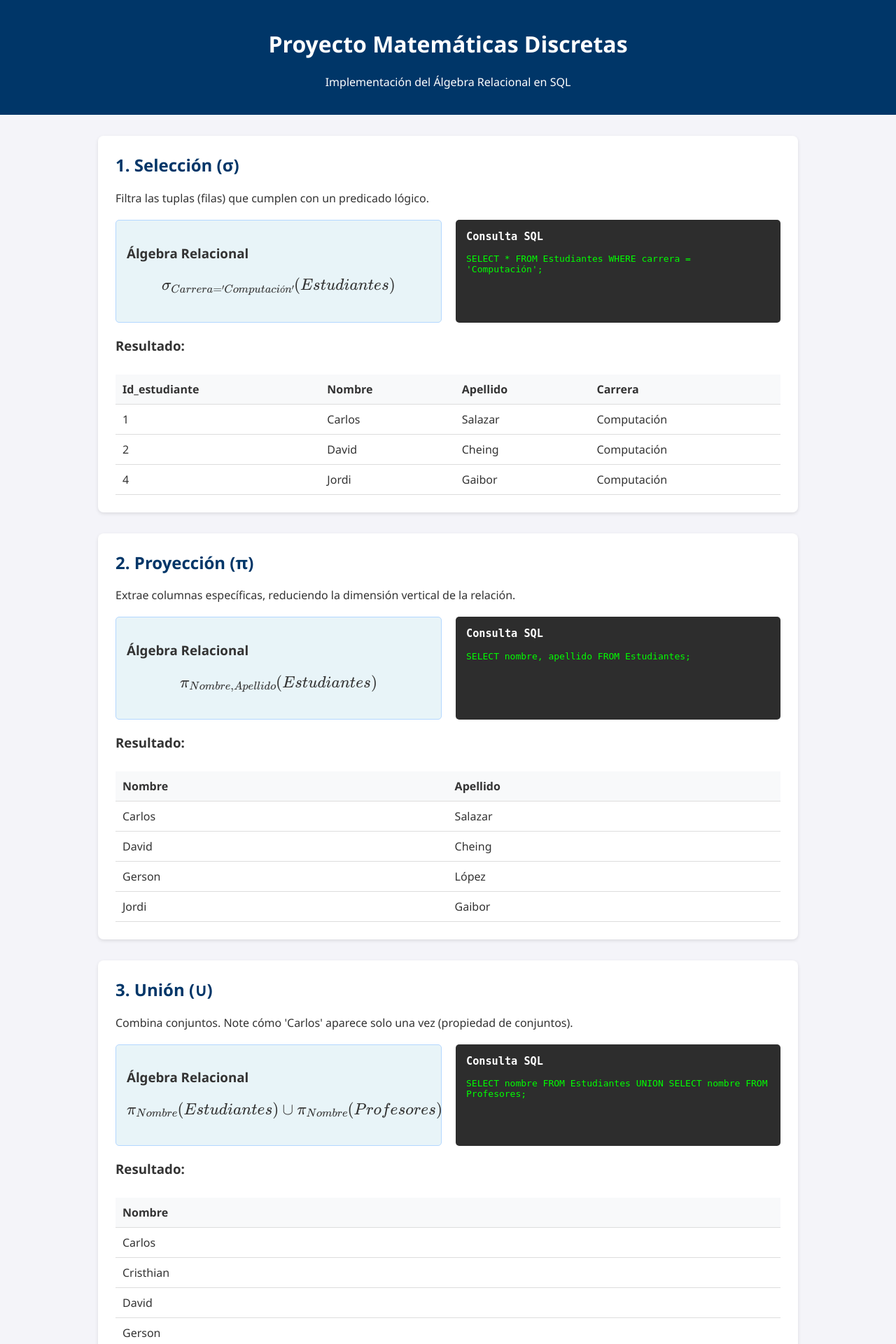
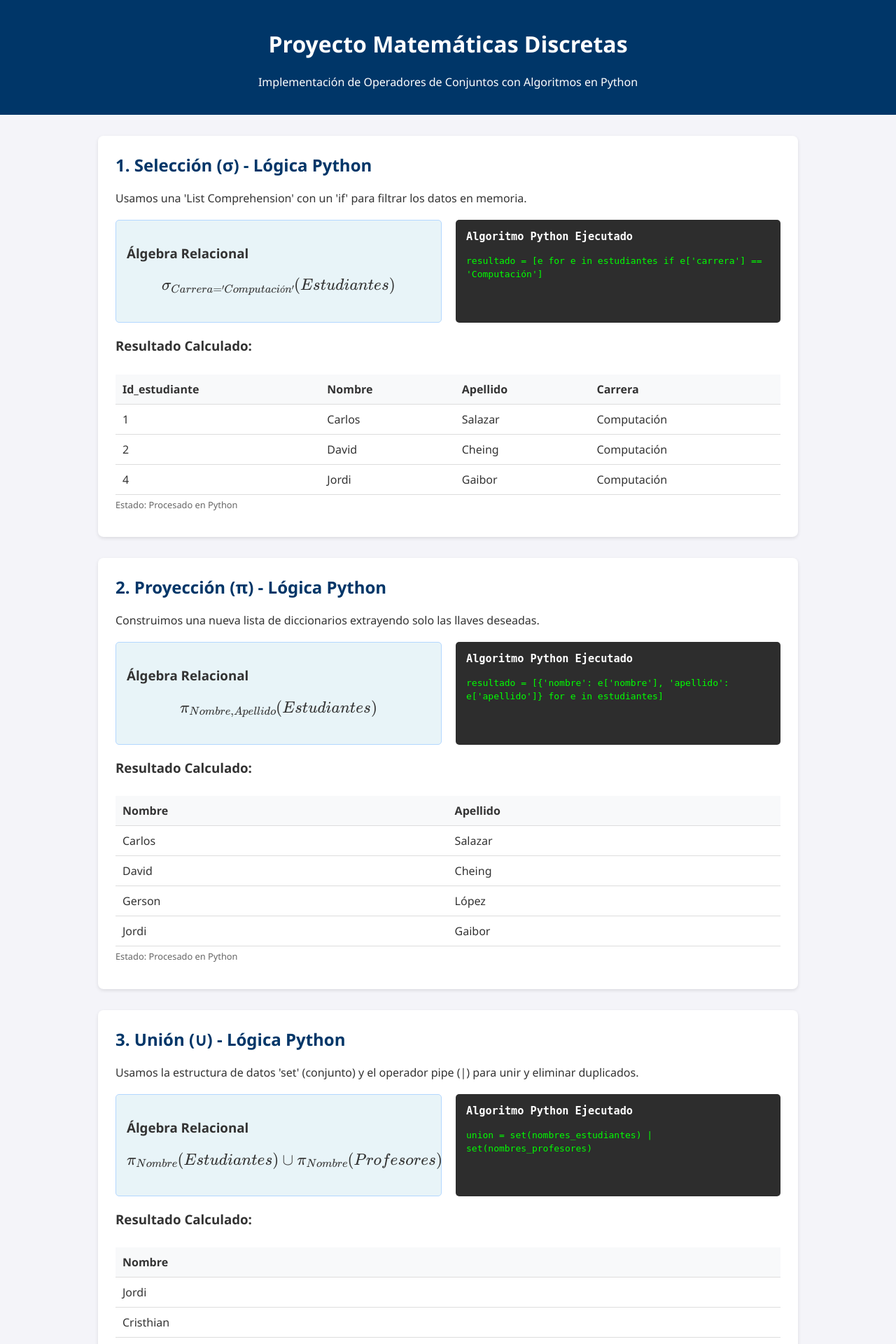
Before and after one commit to Apwlp/Proyecto-Discretas, a Flask app: page / in a window 1280 px wide. Shown: the top 1920 px of the page at 70% size. Run offline with Flask 3, Linux system fonts and the light colour scheme; data comes from the database, SQL or seed files in the repository.

Commit message:
Creacion branch desarollo

```diff
--- a/app.py
+++ b/app.py
@@ -5,91 +5,126 @@ app = Flask(__name__)
 
 def get_db_connection():
     conn = sqlite3.connect('database.db')
-    conn.row_factory = sqlite3.Row
+    conn.row_factory = sqlite3.Row # Esto convierte las filas en objetos similares a diccionarios
     return conn
 
 @app.route('/')
 def index():
     conn = get_db_connection()
 
-    # --- PARTE 1: LAS DEMOSTRACIONES (Álgebra vs SQL) ---
+    # ---------------------------------------------------------
+    # PASO 1: TRAER LOS DATOS CRUDOS A LA MEMORIA RAM (Python)
+    # ---------------------------------------------------------
+    # En lugar de pedirle a SQL que procese, traemos las tablas enteras.
+
+    # Convertimos a lista de diccionarios reales para manipularlos en Python
+    estudiantes = [dict(row) for row in conn.execute("SELECT * FROM Estudiantes").fetchall()]
+    materias    = [dict(row) for row in conn.execute("SELECT * FROM Materias").fetchall()]
+    profesores  = [dict(row) for row in conn.execute("SELECT * FROM Profesores").fetchall()]
+    inscripciones = [dict(row) for row in conn.execute("SELECT * FROM Inscripciones").fetchall()]
+
+    conn.close() # Cerramos la conexión. A partir de aquí, todo es Python puro.
+
+    # ---------------------------------------------------------
+    # PASO 2: APLICAR ÁLGEBRA RELACIONAL CON ALGORITMOS PYTHON
+    # ---------------------------------------------------------
+
+    # 1. SELECCIÓN (σ): Filtrar filas
+    # Algoritmo: List Comprehension con condicional (if)
+    resultado_seleccion = [e for e in estudiantes if e['carrera'] == 'Computación']
+
+    # 2. PROYECCIÓN (π): Recortar columnas
+    # Algoritmo: Crear nuevos diccionarios solo con las llaves deseadas
+    resultado_proyeccion = [{'nombre': e['nombre'], 'apellido': e['apellido']} for e in estudiantes]
+
+    # 3. UNIÓN (∪): Sumar conjuntos sin duplicados
+    # Algoritmo: Usar 'set' de Python para eliminar duplicados automáticamente
+    nombres_est = {e['nombre'] for e in estudiantes} # Set de nombres estudiantes
+    nombres_prof = {p['nombre'] for p in profesores} # Set de nombres profesores
+    conjunto_union = nombres_est | nombres_prof      # Operador | es Unión en Python
+    # Formateamos para la tabla HTML
+    resultado_union = [{'nombre': nombre} for nombre in conjunto_union]
+
+    # 4. DIFERENCIA (-): Elementos en A pero no en B
+    # Algoritmo: Filtrar listas y restar sets
+    ids_en_discretas = {i['id_estudiante'] for i in inscripciones if i['codigo_materia'] == 'MAT001'}
+    ids_en_calculo   = {i['id_estudiante'] for i in inscripciones if i['codigo_materia'] == 'MAT002'}
+    conjunto_diferencia = ids_en_discretas - ids_en_calculo # Operador - es Diferencia en Python
+    # Formateamos
+    resultado_diferencia = [{'id_estudiante': id_est} for id_est in conjunto_diferencia]
+
+    # 5. PRODUCTO CARTESIANO (×): Combinar todos con todos
+    # Algoritmo: Bucles anidados (Nested Loops)
+    resultado_cartesiano = []
+    for est in estudiantes:
+        for mat in materias:
+            # Combinamos atributos de ambos
+            fila_combinada = {'nombre': est['nombre'], 'nombre_materia': mat['nombre_materia']}
+            resultado_cartesiano.append(fila_combinada)
+    # Recortamos a 8 para que no sea gigante en pantalla
+    resultado_cartesiano = resultado_cartesiano[:8]
+
+
+    # ---------------------------------------------------------
+    # PASO 3: PREPARAR LA ESTRUCTURA PARA LA VISTA (HTML)
+    # ---------------------------------------------------------
     demostraciones = [
         {
-            "id": "seleccion",
-            "titulo": "1. Selección (σ)",
+            "titulo": "1. Selección (σ) - Lógica Python",
             "formula": r"\sigma_{Carrera='Computación'}(Estudiantes)",
-            "sql_query": "SELECT * FROM Estudiantes WHERE carrera = 'Computación';",
-            "descripcion": "Filtra las tuplas (filas) que cumplen con un predicado lógico.",
-            "columnas_mostrar": ["id_estudiante", "nombre", "apellido", "carrera"]
+            "codigo_visible": "resultado = [e for e in estudiantes if e['carrera'] == 'Computación']",
+            "descripcion": "Usamos una 'List Comprehension' con un 'if' para filtrar los datos en memoria.",
+            "columnas_mostrar": ["id_estudiante", "nombre", "apellido", "carrera"],
+            "datos": resultado_seleccion,
+            "estado": "Procesado en Python"
         },
         {
-            "id": "proyeccion",
-            "titulo": "2. Proyección (π)",
+            "titulo": "2. Proyección (π) - Lógica Python",
             "formula": r"\pi_{Nombre, Apellido}(Estudiantes)",
-            "sql_query": "SELECT nombre, apellido FROM Estudiantes;",
-            "descripcion": "Extrae columnas específicas, reduciendo la dimensión vertical de la relación.",
-            "columnas_mostrar": ["nombre", "apellido"]
+            "codigo_visible": "resultado = [{'nombre': e['nombre'], 'apellido': e['apellido']} for e in estudiantes]",
+            "descripcion": "Construimos una nueva lista de diccionarios extrayendo solo las llaves deseadas.",
+            "columnas_mostrar": ["nombre", "apellido"],
+            "datos": resultado_proyeccion,
+            "estado": "Procesado en Python"
         },
         {
-            "id": "union",
-            "titulo": "3. Unión (∪)",
+            "titulo": "3. Unión (∪) - Lógica Python",
             "formula": r"\pi_{Nombre}(Estudiantes) \cup \pi_{Nombre}(Profesores)",
-            "sql_query": "SELECT nombre FROM Estudiantes UNION SELECT nombre FROM Profesores;",
-            "descripcion": "Combina conjuntos. Note cómo 'Carlos' aparece solo una vez (propiedad de conjuntos).",
-            "columnas_mostrar": ["nombre"]
+            "codigo_visible": "union = set(nombres_estudiantes) | set(nombres_profesores)",
+            "descripcion": "Usamos la estructura de datos 'set' (conjunto) y el operador pipe (|) para unir y eliminar duplicados.",
+            "columnas_mostrar": ["nombre"],
+            "datos": resultado_union,
+            "estado": "Procesado en Python"
         },
         {
-            "id": "diferencia",
-            "titulo": "4. Diferencia (-)",
+            "titulo": "4. Diferencia (-) - Lógica Python",
             "formula": r"Estudiantes_{Discretas} - Estudiantes_{Cálculo}",
-            "sql_query": "SELECT id_estudiante FROM Inscripciones WHERE codigo_materia = 'MAT001' EXCEPT SELECT id_estudiante FROM Inscripciones WHERE codigo_materia = 'MAT002';",
-            "descripcion": "Muestra IDs de estudiantes en Discretas que NO están en Cálculo. (SQL usa EXCEPT).",
-            "columnas_mostrar": ["id_estudiante"]
+            "codigo_visible": "diferencia = ids_discretas - ids_calculo",
+            "descripcion": "Creamos dos conjuntos de IDs y usamos el operador resta (-) nativo de Python.",
+            "columnas_mostrar": ["id_estudiante"],
+            "datos": resultado_diferencia,
+            "estado": "Procesado en Python"
         },
         {
-            "id": "cartesiano",
-            "titulo": "5. Producto Cartesiano (×)",
+            "titulo": "5. Producto Cartesiano (×) - Lógica Python",
             "formula": r"Estudiantes \times Materias",
-            "sql_query": "SELECT nombre, nombre_materia FROM Estudiantes CROSS JOIN Materias LIMIT 8;",
-            "descripcion": "Combina todos con todos (Limitado a 8 filas para visualización).",
-            "columnas_mostrar": ["nombre", "nombre_materia"]
+            "codigo_visible": "for e in estudiantes:\n    for m in materias:\n        lista.append(...)",
+            "descripcion": "Implementamos dos bucles 'for' anidados para combinar cada estudiante con cada materia.",
+            "columnas_mostrar": ["nombre", "nombre_materia"],
+            "datos": resultado_cartesiano,
+            "estado": "Procesado en Python"
         }
     ]
 
-    # Ejecutar demostraciones
-    resultados_finales = []
-    for demo in demostraciones:
-        try:
-            cursor = conn.execute(demo['sql_query'])
-            datos = cursor.fetchall()
-            demo['datos'] = datos
-            demo['estado'] = 'ok'
-        except Exception as e:
-            demo['datos'] = []
-            demo['estado'] = f'Error SQL: {e}'
-        resultados_finales.append(demo)
+    # --- DATOS CRUDOS PARA EL VISOR DEL FINAL ---
+    tablas_crudas = {
+        'Estudiantes': {'columnas': list(estudiantes[0].keys()) if estudiantes else [], 'datos': estudiantes},
+        'Materias': {'columnas': list(materias[0].keys()) if materias else [], 'datos': materias},
+        'Profesores': {'columnas': list(profesores[0].keys()) if profesores else [], 'datos': profesores},
+        'Inscripciones': {'columnas': list(inscripciones[0].keys()) if inscripciones else [], 'datos': inscripciones}
+    }
 
-    # --- PARTE 2: VISOR DE TABLAS COMPLETAS (Para solucionar tu error) ---
-    tablas_crudas = {}
-    lista_de_tablas = ['Estudiantes', 'Materias', 'Profesores', 'Inscripciones']
-
-    for tabla in lista_de_tablas:
-        try:
-            cur = conn.execute(f"SELECT * FROM {tabla}")
-            filas = cur.fetchall()
-            if filas:
-                # Obtener nombres de columnas dinámicamente
-                nombres_columnas = [description[0] for description in cur.description]
-                tablas_crudas[tabla] = {"columnas": nombres_columnas, "datos": filas}
-            else:
-                tablas_crudas[tabla] = {"columnas": [], "datos": []}
-        except Exception as e:
-            print(f"Error leyendo tabla {tabla}: {e}")
-
-    conn.close()
-
-    # IMPORTANTE: Aquí pasamos AMBAS variables al HTML
-    return render_template('index.html', demostraciones=resultados_finales, tablas_db=tablas_crudas)
+    return render_template('index.html', demostraciones=demostraciones, tablas_db=tablas_crudas)
 
 if __name__ == '__main__':
     app.run(debug=True)
--- a/static/style.css
+++ b/static/style.css
@@ -64,3 +64,9 @@ footer {
 .error {
     color: red; font-weight: bold;
 }
+
+pre {
+    white-space: pre-wrap;       /* Ajusta el texto si es muy largo */
+    font-family: 'Consolas', 'Monaco', monospace;
+    margin: 0;
+}
--- a/templates/index.html
+++ b/templates/index.html
@@ -3,7 +3,7 @@
 <head>
     <meta charset="UTF-8">
     <meta name="viewport" content="width=device-width, initial-scale=1.0">
-    <title>Álgebra Relacional - Proyecto</title>
+    <title>Álgebra Relacional en Python</title>
     <link rel="stylesheet" href="{{ url_for('static', filename='style.css') }}">
     <script src="https://polyfill.io/v3/polyfill.min.js?features=es6"></script>
     <script id="MathJax-script" async src="https://cdn.jsdelivr.net/npm/mathjax@3/es5/tex-mml-chtml.js"></script>
@@ -12,7 +12,7 @@
     <header>
         <div class="container">
             <h1>Proyecto Matemáticas Discretas</h1>
-            <p>Implementación del Álgebra Relacional en SQL</p>
+            <p>Implementación de Operadores de Conjuntos con Algoritmos en Python</p>
         </div>
     </header>
 
@@ -29,14 +29,13 @@
                     <p class="formula">$$ {{ demo.formula }} $$</p>
                 </div>
                 <div class="box sql-box">
-                    <h3>Consulta SQL</h3>
-                    <code>{{ demo.sql_query }}</code>
+                    <h3>Algoritmo Python Ejecutado</h3>
+                    <pre><code>{{ demo.codigo_visible }}</code></pre>
                 </div>
             </div>
 
             <div class="result-table">
-                <h3>Resultado:</h3>
-                {% if demo.estado == 'ok' %}
+                <h3>Resultado Calculado:</h3>
                 <div style="overflow-x: auto;">
                     <table>
                         <thead>
@@ -59,9 +58,7 @@
                         </tbody>
                     </table>
                 </div>
-                {% else %}
-                <p class="error">{{ demo.estado }}</p>
-                {% endif %}
+                <p style="font-size: 0.8em; color: #666; margin-top: 5px;">Estado: {{ demo.estado }}</p>
             </div>
         </section>
         {% endfor %}
@@ -69,7 +66,7 @@
         <hr style="margin: 50px 0; border: 0; border-top: 2px dashed #ccc;">
 
         <section id="visor-tablas">
-            <h2 style="text-align: center; color: #333;">📂 Base de Datos Completa (Estado Actual)</h2>
+            <h2 style="text-align: center; color: #333;">📂 Datos Crudos en Base de Datos (Origen)</h2>
             <div style="display: grid; grid-template-columns: repeat(auto-fit, minmax(400px, 1fr)); gap: 20px;">
                 {% for nombre_tabla, info in tablas_db.items() %}
                 <div class="card">
@@ -106,7 +103,7 @@
     </div>
 
     <footer>
-        <p>ESPOL - PAO II 2025</p>
+        <p>ESPOL - PAO II 2025 - Algoritmos Relacionales</p>
     </footer>
 </body>
 </html>
```
